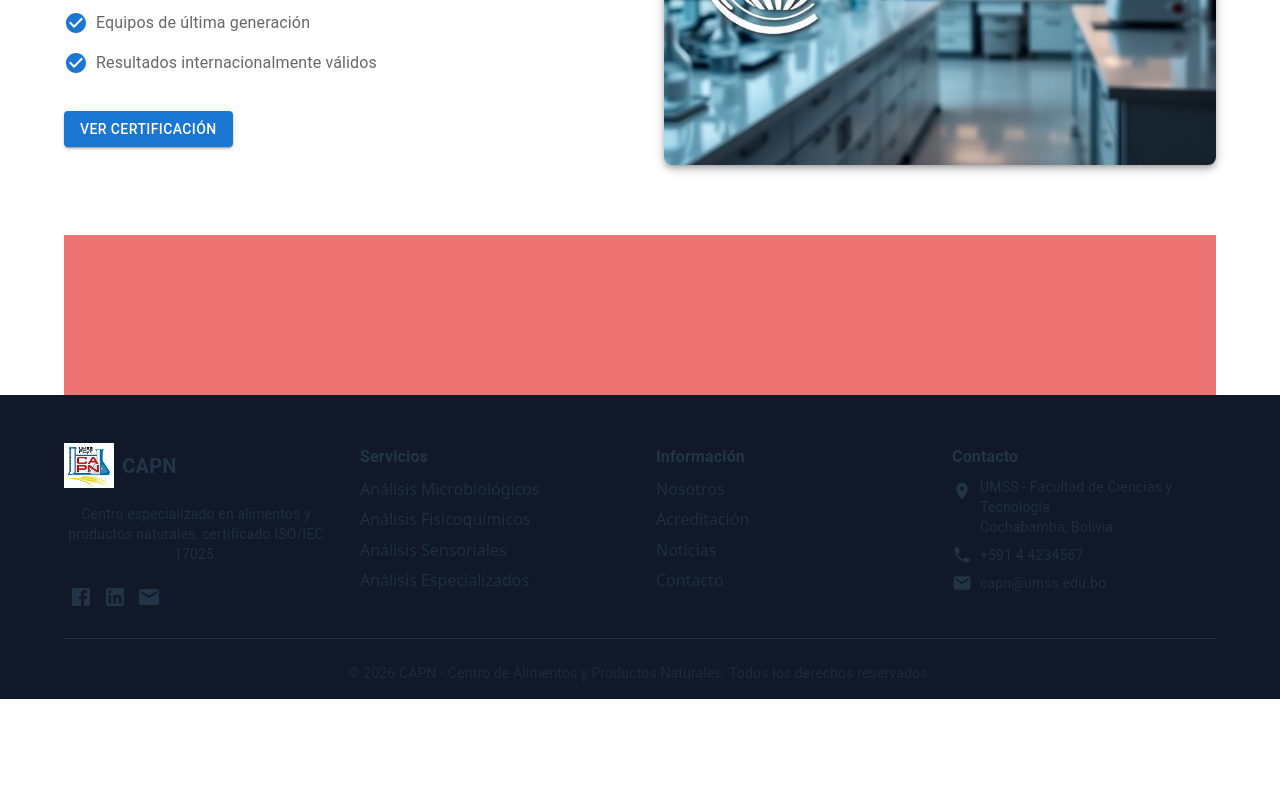
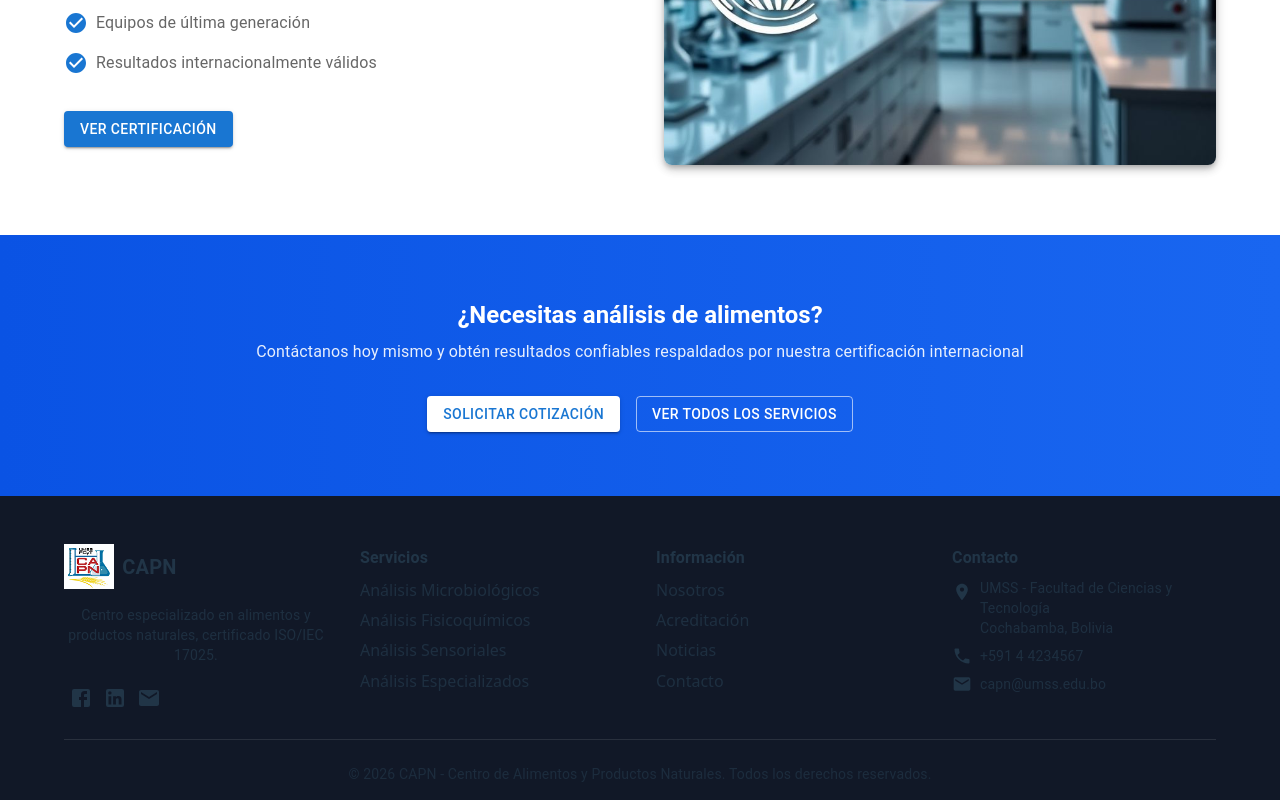
Before and after one commit to capn-sitio-web/capn-web, a React (Vite) app: page / in a window 1280 px wide. Shown: the part 2026-2826 px from the top of the page. Before the commit the page ends 2725 px from the top, so only its background shows below. Built offline with nearby package versions, Linux system fonts and the light colour scheme.

Commit message:
[ADD] component CallToActionSection

```diff
--- /dev/null
+++ b/src/presentation/components/containers/CallToActionSection.tsx
@@ -0,0 +1,100 @@
+import React from "react";
+import { Box, Typography, Button, Stack } from "@mui/material";
+
+interface CallToActionSectionProps {
+  title: string;
+  subtitle: string;
+  primaryButton: {
+    label: string;
+  };
+  secondaryButton?: {
+    label: string;
+    variant?: "outlined" | "contained";
+  };
+  background?: "white" | "gradient";
+}
+
+const CallToActionSection: React.FC<CallToActionSectionProps> = ({
+  title,
+  subtitle,
+  primaryButton,
+  secondaryButton,
+  background = "gradient",
+}) => {
+  return (
+    <Box
+      sx={{
+        background:
+          background === "gradient"
+            ? "linear-gradient(90deg, #0A53E4 0%, #1966F0 100%)"
+            : "white",
+        color: background === "gradient" ? "white" : "text.primary",
+        textAlign: "center",
+        py: 8,
+        px: 2,
+      }}
+    >
+      <Typography
+        variant="h5"
+        fontWeight="bold"
+        gutterBottom
+        color={background === "gradient" ? "white" : "text.primary"}
+      >
+        {title}
+      </Typography>
+
+      <Typography
+        variant="body1"
+        color={background === "gradient" ? "rgba(255,255,255,0.9)" : "text.secondary"}
+        mb={4}
+      >
+        {subtitle}
+      </Typography>
+
+      <Stack
+        direction={{ xs: "column", sm: "row" }}
+        justifyContent={"center"}
+        spacing={2}
+      >
+        <Button
+          variant="contained"
+          sx={{
+            color:
+              background === "gradient"
+                ? "#1976D2"
+                : "white",
+            bgcolor: background === "gradient" ? "#fff" : "#1976D2",
+            "&:hover": {
+              color: background === "gradient" ? "#1976D2" : undefined,
+              backgroundColor: background === "gradient" ? "rgba(255,255,255,0.9)" : undefined,
+            },
+          }}
+        >
+          {primaryButton.label}
+        </Button>
+
+        {secondaryButton && (
+          <Button
+            variant={secondaryButton.variant || "outlined"}
+            sx={{
+              color:
+                background === "gradient"
+                  ? "white"
+                  : "#1976D2",
+              borderColor:
+                background === "gradient" ? "rgba(255,255,255,0.6)" : "#1976D2",
+              "&:hover": {
+                borderColor:
+                  background === "gradient" ? "rgba(255,255,255,0.9)" : undefined,
+              },
+            }}
+          >
+            {secondaryButton.label}
+          </Button>
+        )}
+      </Stack>
+    </Box>
+  );
+};
+
+export default CallToActionSection;
--- a/src/presentation/pages/HomePage.tsx
+++ b/src/presentation/pages/HomePage.tsx
@@ -4,8 +4,9 @@ import hero from "../../assets/hero-lab.jpeg";
 import calidad from "../../assets/calidad-certificada.jpeg";
 import HeroSection from "../components/containers/HeroSection";
 import SectionTitle from "../components/containers/SectionTitle";
-import IconInfoCard from "../components/containers/IconInfoCard";
+import IconInfoCard from "../components/cards/IconInfoCard";
 import InfoImageSection from "../components/containers/InfoImageSection";
+import CallToActionSection from "../components/containers/CallToActionSection";
 
 const servicesData = [
   {
@@ -89,13 +90,14 @@ const HomePage = () => {
           buttonColor="primary"
         />
       </Container>
-
-
-      <Container>
-        <Box bgcolor="#ed7272ff" p="80px">
-
-        </Box>
-      </Container>
+      {/* Análisis de alimentos */}
+      <CallToActionSection
+        title="¿Necesitas análisis de alimentos?"
+        subtitle="Contáctanos hoy mismo y obtén resultados confiables respaldados por nuestra certificación internacional"
+        background="gradient"
+        primaryButton={{ label: "Solicitar Cotización" }}
+        secondaryButton={{ label: "Ver Todos los Servicios" }}
+      />
     </Box>
   );
 }
```
Also changed, not shown: src/presentation/components/cards/IconInfoCard.tsx (renamed from src/presentation/components/containers/IconInfoCard.tsx).
